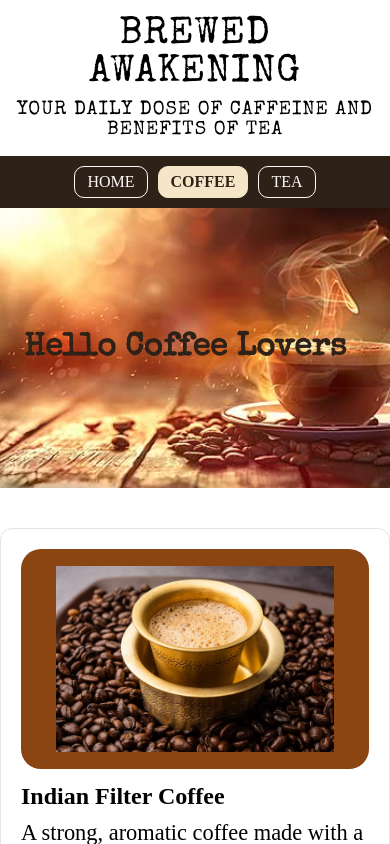
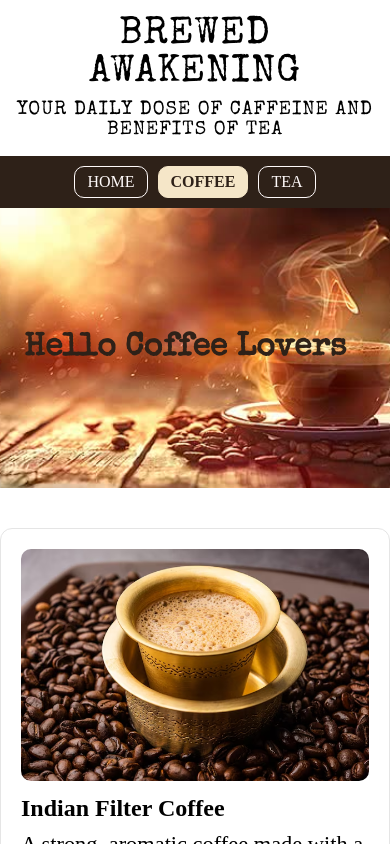
Before and after one commit to sowjanya-gangisetty/React-SPA, a React (Vite) app: page / in a window 390 px wide. Both pictures are taken after a click on the element "COFFEE". Shown: the top 844 px of the page. Built offline with nearby package versions, Linux system fonts and the light colour scheme; a web font is replaced by a local one.

Commit message:
fix images responsive

```diff
--- a/src/components/CoffeeInfo/coffeeInfo.module.css
+++ b/src/components/CoffeeInfo/coffeeInfo.module.css
@@ -50,8 +50,8 @@
 .coffeeImg img {
     border-radius: 10px;
     object-fit: contain;
-    height: 220px;
-    width: 80%;
+    height: 100%;
+    width: 100%;
 }
 
 .coffeeTitle {
```
